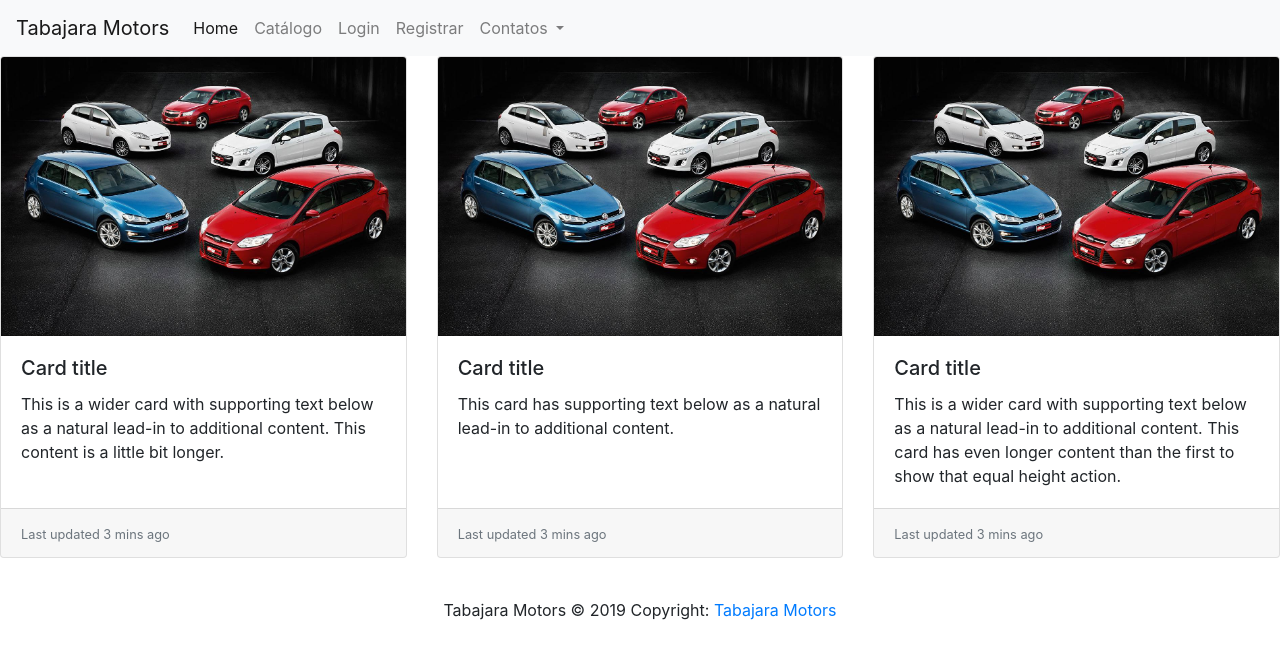
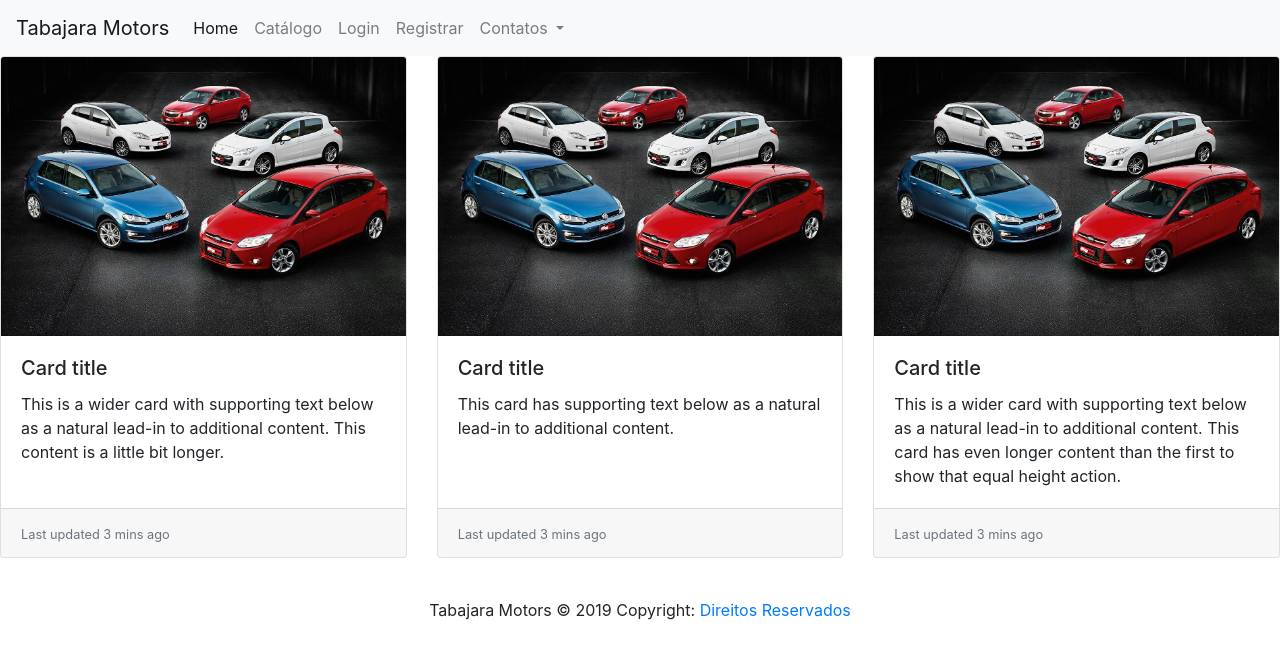
Before and after one commit to ViniciusVicco/ProjetoAParte, a Vue app: page / in a window 1280 px wide. Shown: the top 658 px of the page. Built offline with nearby package versions, Linux system fonts and the light colour scheme; no server answers.

Commit message:
Modificaões no footer.

```diff
--- a/src/App.vue
+++ b/src/App.vue
@@ -24,7 +24,7 @@ export default {
     paginaIndex,
     navbar,
     cards,
-    rodapefooter
+    rodapefooter,
 
   }
 }
--- a/src/components/views/rodapefooter.vue
+++ b/src/components/views/rodapefooter.vue
@@ -106,7 +106,7 @@
 
         <!-- Copyright -->
         <div class="footer-copyright text-center py-3">Tabajara Motors © 2019 Copyright:
-            <a href="https://mdbootstrap.com/education/bootstrap/"> Tabajara Motors</a>
+            <a href="#">Direitos Reservados</a>
         </div>
         <!-- Copyright -->
 
--- a/src/router.js
+++ b/src/router.js
@@ -1,7 +1,6 @@
 import Vue from 'vue'
 import Router from 'vue-router'
 import Home from './components/views/Home'
-
 import Pagina from './components/views/paginaLogin'
 
 
@@ -16,8 +15,9 @@ export default new Router({
             name: 'home',
             component: Home
         },
-        { path: '/login',
+        {   path: '/login',
             component: Pagina
         },
+
     ]
 })
```
